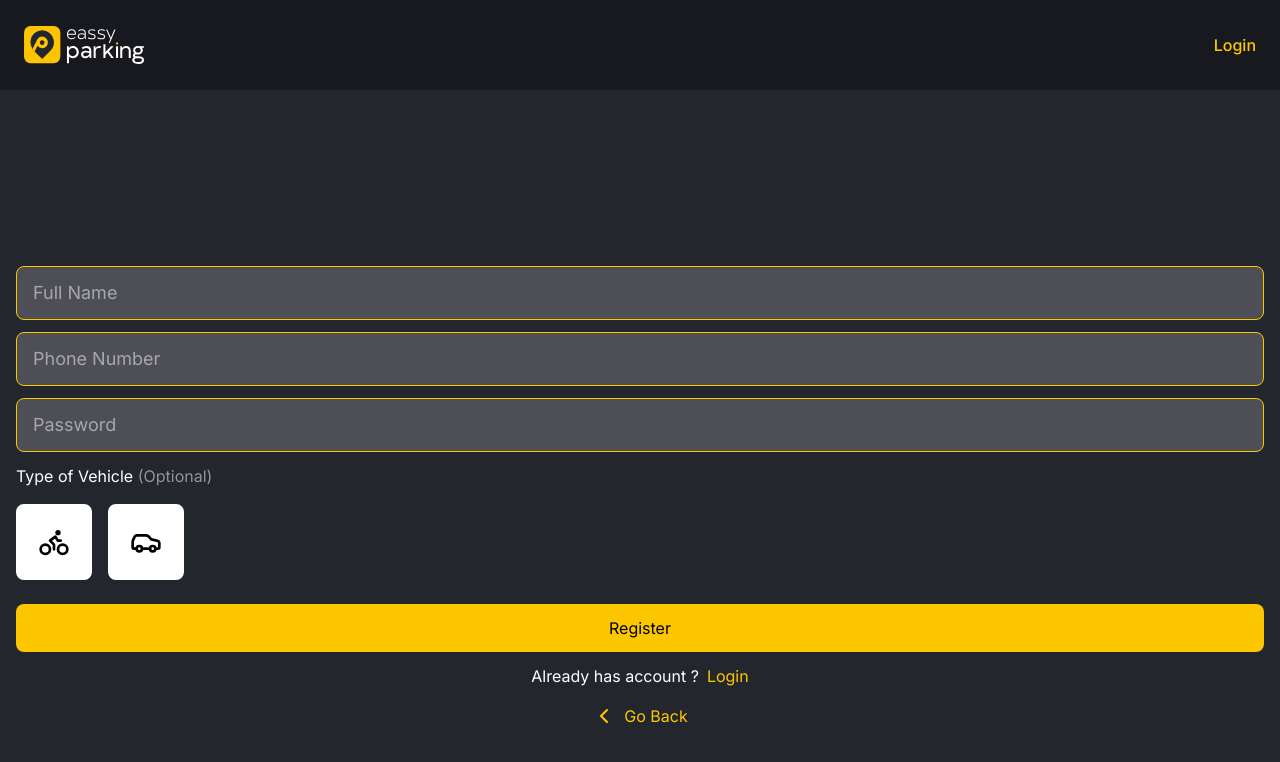
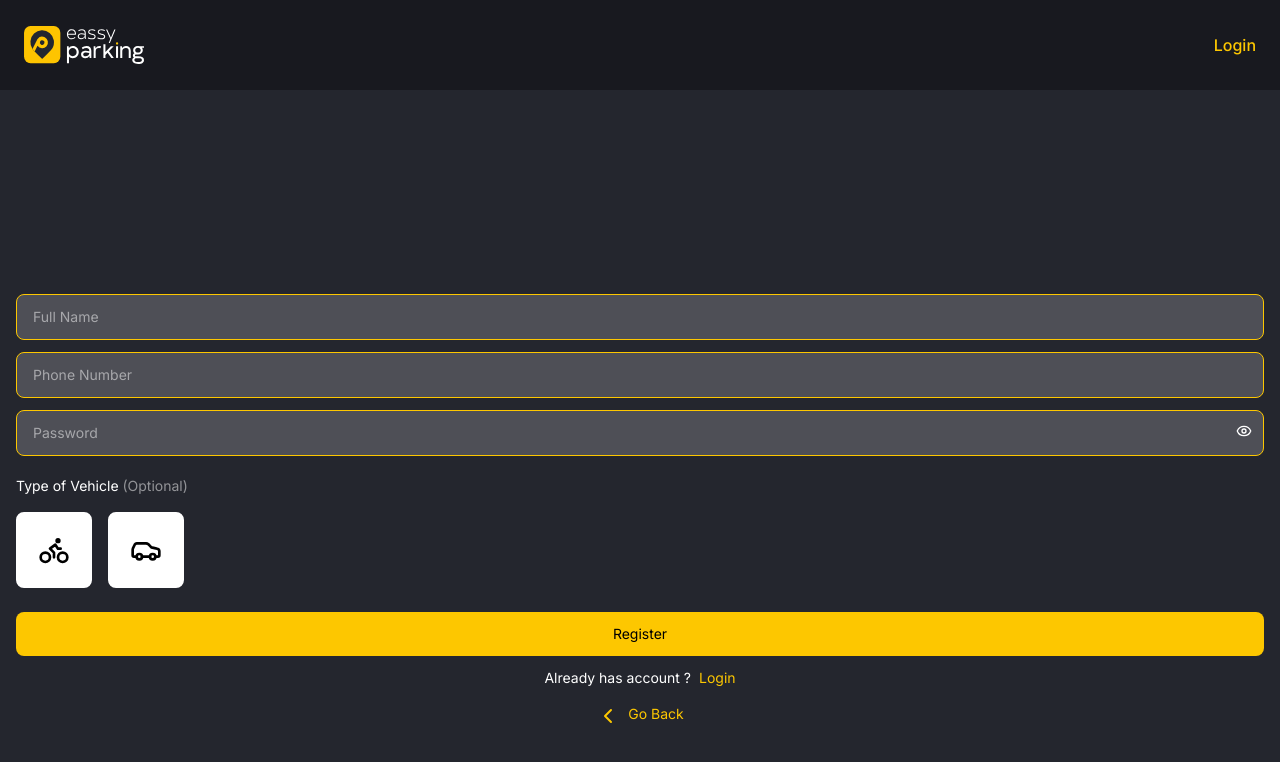
Before and after one commit to sanjitsingha/parking-proto, a Next.js app: page /register in a window 1280 px wide. Shown: the top 762 px of the page. Built offline with nearby package versions, Linux system fonts and the light colour scheme; no server answers; what @supabase/auth-helpers-nextjs would draw is missing.

Commit message:
changes location acces

```diff
--- a/package.json
+++ b/package.json
@@ -23,6 +23,7 @@
     "rc-slider": "^11.1.8",
     "react": "19.1.0",
     "react-dom": "19.1.0",
+    "react-geolocated": "^4.4.0",
     "react-leaflet": "^5.0.0-rc.2",
     "react-map-gl": "^8.0.4",
     "react-toastify": "^11.0.5",
--- a/src/app/_components/CurrentLocationParking.jsx
+++ b/src/app/_components/CurrentLocationParking.jsx
@@ -7,9 +7,17 @@ import { createClientComponentClient } from "@supabase/auth-helpers-nextjs";
 import ParkingSpaceCard from "./ParkingSpaceCard";
 import ExplorePageSkeleton from "./ExplorePageSkeleton";
 import { useAuthStore } from "../store/useAuthStore";
+import { useGeolocated } from "react-geolocated";
 
 const CurrentLocationParking = () => {
   const { user } = useAuthStore();
+  const { coords, isGeolocationAvailable, isGeolocationEnabled } =
+    useGeolocated({
+      positionOptions: {
+        enableHighAccuracy: true,
+      },
+      userDecisionTimeout: 10000,
+    });
   const [selectedCoords, setSelectedCoords] = useState(null);
   const [nearbyLots, setNearbyLots] = useState([]);
   const { setSelectedLot } = useParkingStore();
@@ -43,35 +51,51 @@ const CurrentLocationParking = () => {
   };
 
   useEffect(() => {
-    handleGetCurrentLocation();
-  }, []);
+    if (coords) {
+      const userCoords = {
+        lat: coords.latitude,
+        lon: coords.longitude,
+      };
+      setSelectedCoords(userCoords);
+      fetchNearbyLots(userCoords);
+    } else if (!isGeolocationAvailable) {
+      alert("Your browser does not support Geolocation");
+    } else if (!isGeolocationEnabled) {
+      alert("Please enable location permissions to find nearby parking");
+    }
+  }, [coords, isGeolocationAvailable, isGeolocationEnabled]);
 
-  const handleGetCurrentLocation = async () => {
-    if (!navigator.geolocation) {
-      alert("Geolocation not supported");
-      return;
-    }
+  //  Old One of fetching location
+  // useEffect(() => {
+  //   handleGetCurrentLocation();
+  // }, []);
 
-    navigator.geolocation.getCurrentPosition(
-      async (pos) => {
-        const coords = {
-          lat: pos.coords.latitude,
-          lon: pos.coords.longitude,
-        };
-        setSelectedCoords(coords);
-        await fetchNearbyLots(coords);
-      },
-      (err) => {
-        console.error("Location error:", err);
-        alert("Permission denied or error getting location");
-      },
-      {
-        enableHighAccuracy: true,
-        timeout: 10000,
-        maximumAge: 5000,
-      }
-    );
-  };
+  // const handleGetCurrentLocation = async () => {
+  //   if (!navigator.geolocation) {
+  //     alert("Geolocation not supported");
+  //     return;
+  //   }
+
+  //   navigator.geolocation.getCurrentPosition(
+  //     async (pos) => {
+  //       const coords = {
+  //         lat: pos.coords.latitude,
+  //         lon: pos.coords.longitude,
+  //       };
+  //       setSelectedCoords(coords);
+  //       await fetchNearbyLots(coords);
+  //     },
+  //     (err) => {
+  //       console.error("Location error:", err);
+  //       alert("Permission denied or error getting location");
+  //     },
+  //     {
+  //       enableHighAccuracy: true,
+  //       timeout: 10000,
+  //       maximumAge: 5000,
+  //     }
+  //   );
+  // };
 
   const handleSelectLot = (lot) => {
     setSelectedLot(lot);
@@ -88,8 +112,6 @@ const CurrentLocationParking = () => {
   if (!nearbyLots || nearbyLots.length === 0) {
     return <ExplorePageSkeleton />;
   }
-
-
 
   return (
     <>
--- a/src/app/_components/LoginUser.jsx
+++ b/src/app/_components/LoginUser.jsx
@@ -53,7 +53,7 @@ const LoginUser = () => {
         <form onSubmit={handleLogin}>
           <input
             placeholder="Phone Number"
-            className="bg-gray-100/20 mt-3 w-full text-white px-4 border outline-none border-yellow rounded-lg py-3"
+            className="bg-gray-100/20 mt-3 w-full text-white text-sm px-4 border outline-none border-yellow rounded-lg py-3"
             type="number"
             value={phone}
             onChange={(e) => setPhone(e.target.value)}
@@ -62,7 +62,7 @@ const LoginUser = () => {
           <div className="w-full relative">
             <input
               placeholder="Password"
-              className="bg-gray-100/20 mt-3 w-full text-white px-4 border outline-none border-yellow rounded-lg py-3"
+              className="bg-gray-100/20 mt-3 w-full text-sm text-white px-4 border outline-none border-yellow rounded-lg py-3"
               type={passwordVisible ? "text" : "password"}
               value={password}
               onChange={(e) => setPassword(e.target.value)}
@@ -73,9 +73,9 @@ const LoginUser = () => {
               className="w-fit h-fit absolute right-3 top-[25px]"
             >
               {passwordVisible ? (
-                <EyeOff color="white" opacity={100} />
+                <EyeOff size={16} color="white" opacity={100} />
               ) : (
-                <Eye color="white" opacity={60} />
+                <Eye size={16} color="white" opacity={60} />
               )}
             </span>
           </div>
@@ -87,9 +87,11 @@ const LoginUser = () => {
             </div>
           )}
           <div className="w-full mt-3 flex gap-2 items-center justify-center">
-            <p className="font-inter text-white">New to eassy parking ?</p>
+            <p className="font-inter text-sm text-white">
+              New to eassy parking ?
+            </p>
 
-            <Link className="text-yellow" href={"/register"}>
+            <Link className="text-yellow text-sm" href={"/register"}>
               Create Account
             </Link>
           </div>
@@ -97,7 +99,7 @@ const LoginUser = () => {
           <button
             type="submit"
             disabled={loading}
-            className="w-full bg-yellow text-black rounded-lg mt-6 px-4 py-3"
+            className="w-full bg-yellow text-black rounded-lg text-sm mt-6 px-4 py-3"
           >
             {loading ? "Logging in..." : "Login"}
           </button>
@@ -109,7 +111,7 @@ const LoginUser = () => {
             }}
             className="text-yellow flex item-center gap-2"
           >
-            <ChevronLeft /> <p>Go Back</p>
+            <ChevronLeft /> <p className="text-sm">Go Back</p>
           </button>
         </div>
       </div>
--- a/src/app/_components/RegisterUser.jsx
+++ b/src/app/_components/RegisterUser.jsx
@@ -1,5 +1,5 @@
 "use client";
-import { Bike, Car, ChevronLeft } from "lucide-react";
+import { Bike, Car, ChevronLeft, Eye, EyeOff } from "lucide-react";
 import React, { useState } from "react";
 import { registerUser } from "@/lib/supabaseAuth";
 import { useAuthStore } from "../store/useAuthStore";
@@ -12,6 +12,11 @@ const RegisterUser = () => {
   const [password, setPassword] = useState("");
   const [vehicle_type, setVehicleType] = useState(null);
   const [loading, setLoading] = useState(false);
+  const [passwordVisible, setpasswordVisible] = useState(false);
+
+  const handlePasswordToggle = () => {
+    setpasswordVisible(!passwordVisible);
+  };
 
   const { setUser } = useAuthStore();
   const router = useRouter();
@@ -41,11 +46,11 @@ const RegisterUser = () => {
 
   return (
     <>
-      <div className="w-full">
+      <div className="w-full text-sm">
         <form onSubmit={handleRegister}>
           <input
             placeholder="Full Name"
-            className="bg-gray-100/20 w-full text-lg text-white px-4 border outline-none border-yellow rounded-lg py-3"
+            className="bg-gray-100/20 w-full text-sm text-white px-4 border outline-none border-yellow rounded-lg py-3"
             type="text"
             value={fullname}
             onChange={(e) => setFullName(e.target.value)}
@@ -53,22 +58,34 @@ const RegisterUser = () => {
           />
           <input
             placeholder="Phone Number"
-            className="bg-gray-100/20 mt-3 w-full text-lg text-white px-4 border outline-none border-yellow rounded-lg py-3"
+            className="bg-gray-100/20 mt-3 w-full text-sm text-white px-4 border outline-none border-yellow rounded-lg py-3"
             type="number"
             value={phone_number}
             onChange={(e) => setPhone(e.target.value)}
             required
           />
+          <div className="w-full relative">
             <input
               placeholder="Password"
-            className="bg-gray-100/20 mt-3 w-full text-lg text-white px-4 border outline-none border-yellow rounded-lg py-3"
-            type="password"
+              className="bg-gray-100/20 mt-3 w-full text-sm text-white px-4 border outline-none border-yellow rounded-lg py-3"
+              type={passwordVisible ? "text" : "password"}
               value={password}
               onChange={(e) => setPassword(e.target.value)}
               required
             />
+            <span
+              onClick={handlePasswordToggle}
+              className="w-fit h-fit absolute right-3 top-[25px]"
+            >
+              {passwordVisible ? (
+                <EyeOff size={16} color="white" opacity={100} />
+              ) : (
+                <Eye size={16} color="white" opacity={60} />
+              )}
+            </span>
+          </div>
 
-          <div className="w-full mt-3">
+          <div className="w-full mt-5">
             <p className="text-white ">
               Type of Vehicle <span className="opacity-50">(Optional)</span>
             </p>
```
Also changed, not shown: 1 other file (tests, documents, lock files or other folders). Lines whose indentation alone changed are shown as unchanged.
